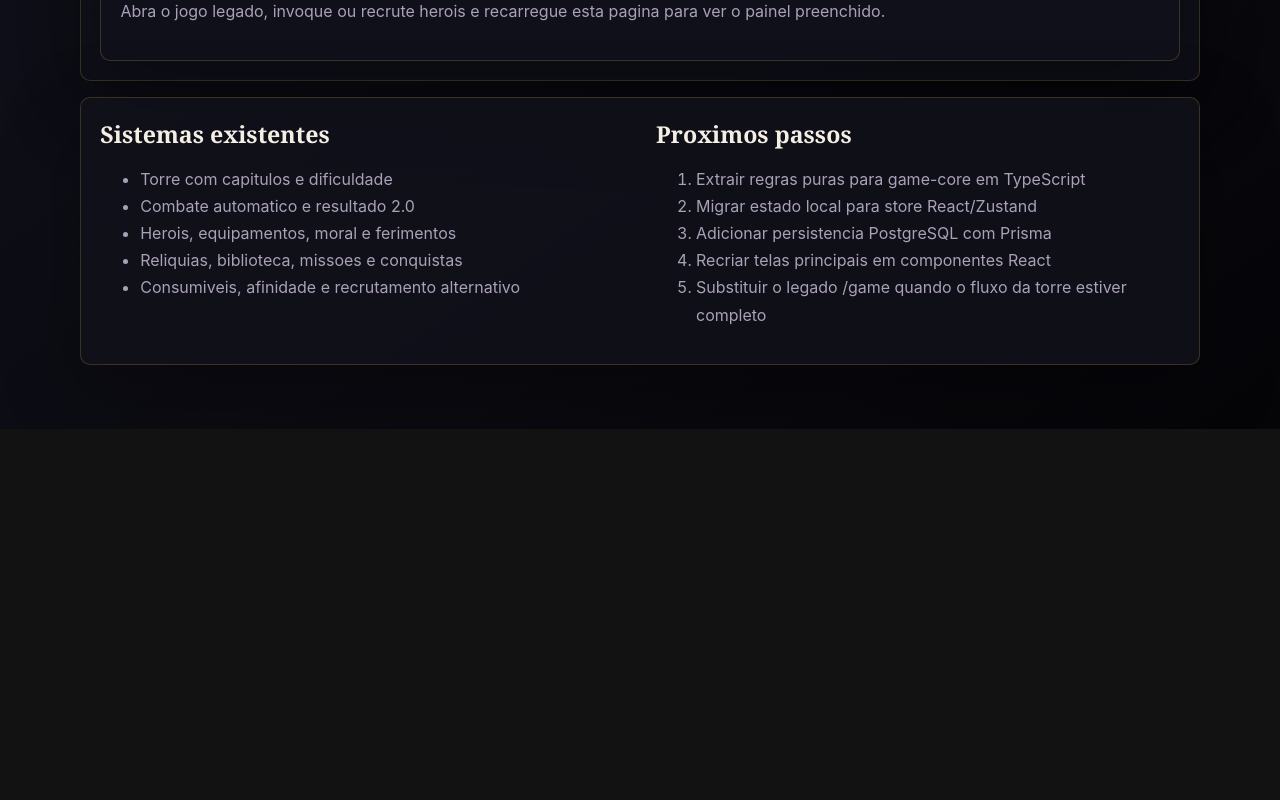
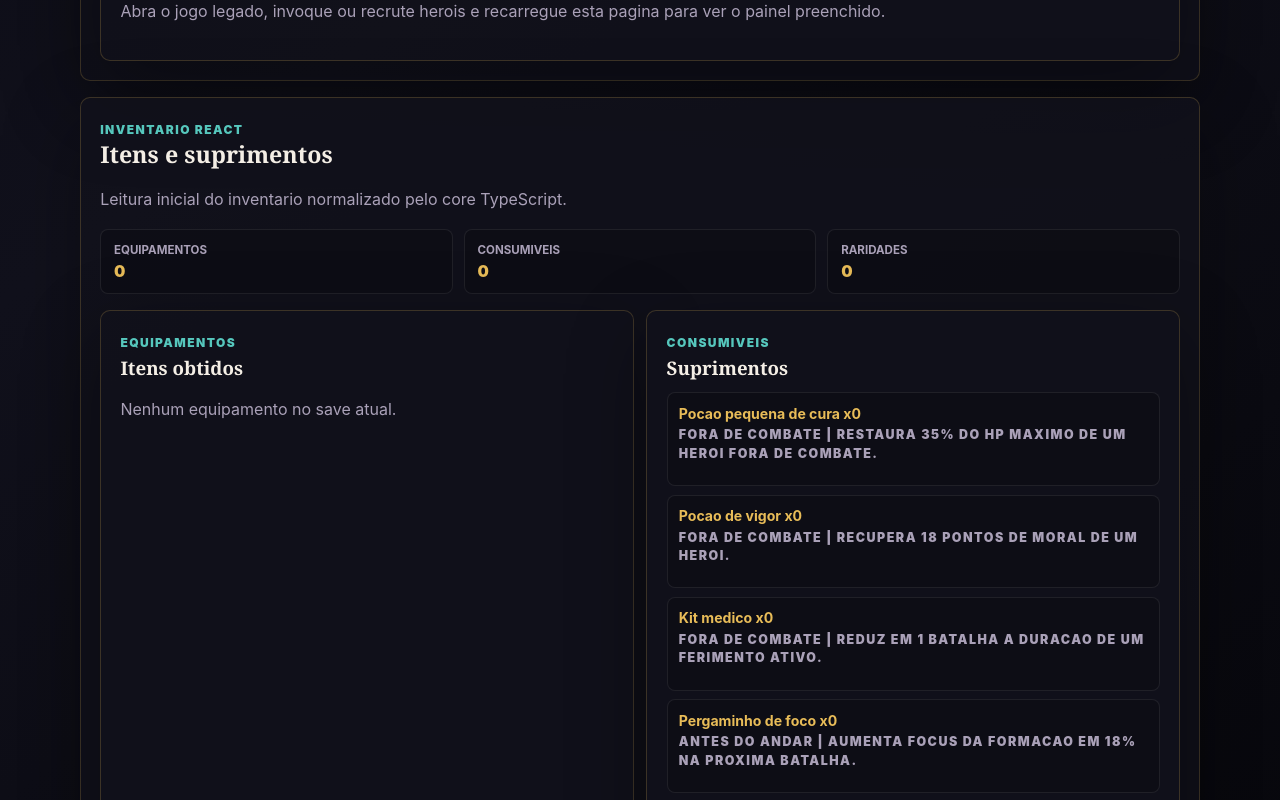
Before and after one commit to FelpHendeson/pickMeUp, a Next.js app: page / in a window 1280 px wide. Shown: the part 1840-2640 px from the top of the page. Before the commit the page ends 2269 px from the top, so only its background shows below. Built offline with nearby package versions, Linux system fonts and the light colour scheme.

Commit message:
feat: adiciona painel react de inventario

```diff
--- /dev/null
+++ b/app/components/InventoryPanel.tsx
@@ -0,0 +1,80 @@
+"use client";
+
+import { CONSUMABLE_DEFINITIONS, getEquipmentBonusLabel, getEquipmentTypeName } from "@/src/game";
+import { useGameStore } from "@/src/store/gameStore";
+
+export function InventoryPanel() {
+  const state = useGameStore((store) => store.state);
+  const consumables = Object.values(CONSUMABLE_DEFINITIONS).map((definition) => ({
+    definition,
+    quantity: state.consumables[definition.id] || 0,
+  }));
+  const ownedConsumables = consumables.filter((item) => item.quantity > 0);
+  const equipmentByRarity = state.inventory.reduce<Record<number, number>>((summary, item) => {
+    summary[item.rarity] = (summary[item.rarity] || 0) + 1;
+    return summary;
+  }, {});
+
+  return (
+    <section className="inventory-panel">
+      <div className="section-heading">
+        <span>Inventario React</span>
+        <h2>Itens e suprimentos</h2>
+        <p>Leitura inicial do inventario normalizado pelo core TypeScript.</p>
+      </div>
+
+      <div className="tower-summary roster-summary">
+        <div>
+          <strong>Equipamentos</strong>
+          <span>{state.inventory.length}</span>
+        </div>
+        <div>
+          <strong>Consumiveis</strong>
+          <span>{ownedConsumables.reduce((sum, item) => sum + item.quantity, 0)}</span>
+        </div>
+        <div>
+          <strong>Raridades</strong>
+          <span>{Object.keys(equipmentByRarity).length || 0}</span>
+        </div>
+      </div>
+
+      <div className="inventory-columns">
+        <article className="inventory-list-card">
+          <span>Equipamentos</span>
+          <h3>Itens obtidos</h3>
+          {state.inventory.length > 0 ? (
+            <div className="inventory-list">
+              {state.inventory.slice(0, 8).map((item) => (
+                <div className={`inventory-row rarity-${item.rarity}`} key={item.id}>
+                  <strong>{item.name}</strong>
+                  <span>
+                    {getEquipmentTypeName(item.type)} | {getEquipmentBonusLabel(item)} | Raridade {item.rarity}
+                  </span>
+                </div>
+              ))}
+            </div>
+          ) : (
+            <p>Nenhum equipamento no save atual.</p>
+          )}
+        </article>
+
+        <article className="inventory-list-card">
+          <span>Consumiveis</span>
+          <h3>Suprimentos</h3>
+          <div className="inventory-list">
+            {consumables.map(({ definition, quantity }) => (
+              <div className={`inventory-row${quantity > 0 ? " available" : ""}`} key={definition.id}>
+                <strong>
+                  {definition.name} x{quantity}
+                </strong>
+                <span>
+                  {definition.moment} | {definition.description}
+                </span>
+              </div>
+            ))}
+          </div>
+        </article>
+      </div>
+    </section>
+  );
+}
--- a/app/globals.css
+++ b/app/globals.css
@@ -160,7 +160,8 @@ article,
   padding: 1.2rem;
 }
 
-.roster-panel {
+.roster-panel,
+.inventory-panel {
   border: 1px solid var(--line);
   background: var(--panel);
   box-shadow: 0 24px 80px rgba(0, 0, 0, 0.32);
@@ -408,6 +409,50 @@ article,
   margin-top: 1rem;
 }
 
+.inventory-columns {
+  display: grid;
+  grid-template-columns: repeat(2, minmax(0, 1fr));
+  gap: 0.8rem;
+}
+
+.inventory-list-card h3 {
+  margin: 0.25rem 0 0.8rem;
+  font-family: Georgia, "Times New Roman", serif;
+}
+
+.inventory-list {
+  display: grid;
+  gap: 0.55rem;
+}
+
+.inventory-row {
+  border: 1px solid rgba(255, 255, 255, 0.08);
+  background: rgba(0, 0, 0, 0.18);
+  border-radius: 8px;
+  padding: 0.7rem;
+}
+
+.inventory-row.available {
+  border-color: rgba(86, 199, 189, 0.3);
+}
+
+.inventory-row strong,
+.inventory-row span {
+  display: block;
+}
+
+.inventory-row strong {
+  color: var(--gold);
+  font-size: 0.88rem;
+}
+
+.inventory-row span {
+  color: var(--muted);
+  font-size: 0.78rem;
+  line-height: 1.45;
+  margin-top: 0.3rem;
+}
+
 .columns {
   display: grid;
   grid-template-columns: repeat(2, minmax(0, 1fr));
@@ -425,7 +470,8 @@ code {
   .mini-grid,
   .tower-summary,
   .floor-strip,
-  .hero-roster-grid {
+  .hero-roster-grid,
+  .inventory-columns {
     grid-template-columns: 1fr;
   }
 }
--- a/app/page.tsx
+++ b/app/page.tsx
@@ -1,4 +1,5 @@
 import { HeroRosterPanel } from "./components/HeroRosterPanel";
+import { InventoryPanel } from "./components/InventoryPanel";
 import { MigrationBridgePanel } from "./components/MigrationBridgePanel";
 import { TowerCampaignPanel } from "./components/TowerCampaignPanel";
 
@@ -73,6 +74,8 @@ export default function HomePage() {
 
       <HeroRosterPanel />
 
+      <InventoryPanel />
+
       <section className="columns">
         <div>
           <h2>Sistemas existentes</h2>
```
Also changed, not shown: 1 other file (tests, documents, lock files or other folders).
